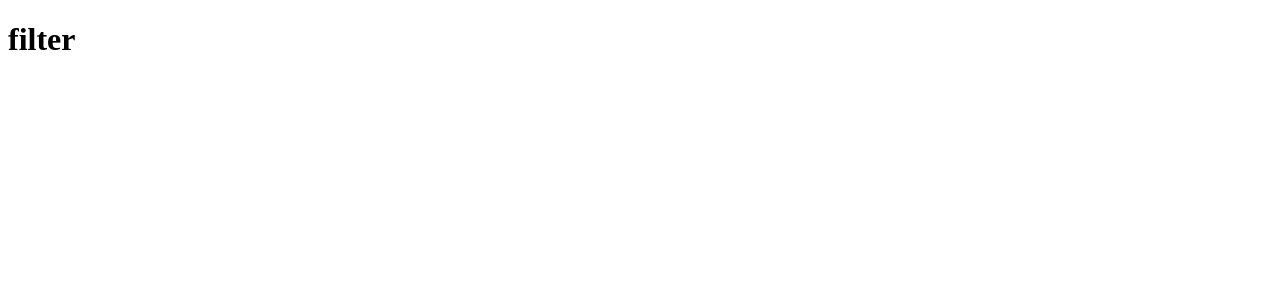
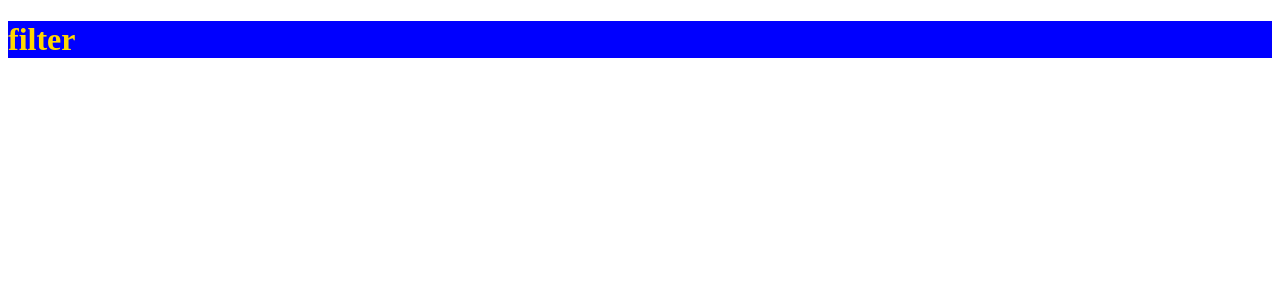
Before and after one commit to KevinMongiello/simple-react-mobx, a React app: page / in a window 1280 px wide. Shown: the top 300 px of the page. Built offline with nearby package versions, Linux system fonts and the light colour scheme.

Commit message:
Use CSS Modules

```diff
--- a/package.json
+++ b/package.json
@@ -4,7 +4,7 @@
   "description": "",
   "main": "webpack.config.js",
   "scripts": {
-    "start": "webpack serve --mode=development --hot --open",
+    "start": "webpack serve --mode=development --open",
     "build": "webpack --config webpack.config.js --mode production"
   },
   "keywords": [],
--- /dev/null
+++ b/src/App.css
@@ -0,0 +1,4 @@
+.blue {
+    background: blue;
+    color: gold;
+}
--- a/src/App.js
+++ b/src/App.js
@@ -1,5 +1,6 @@
 import React from "react";
 import { observer } from "mobx-react";
+import styles from './App.css';
 
 // class App extends React.Component {
 //    render() {
@@ -12,7 +13,7 @@ import { observer } from "mobx-react";
 // }
 
 const App = observer(({ store }) => {
-    return <h1>{store.filter}</h1>;
+    return <h1 className={styles.blue} >{store.filter}</h1>;
 })
 
 export default App;
--- a/webpack.config.js
+++ b/webpack.config.js
@@ -25,7 +25,18 @@ module.exports = {
       },
       {
         test: /\.css$/,
-        use: ["style-loader", "css-loader"],
+        use: [
+          "style-loader",
+          {
+            loader: "css-loader",
+            options: {
+              modules: {
+                mode: "local",
+                localIdentName: "[name]__[local]--[hash:base64:5]",
+              }
+            }
+          }
+        ],
       },
       {
         test: /\.png|svg|jpg|gif$/,
```
